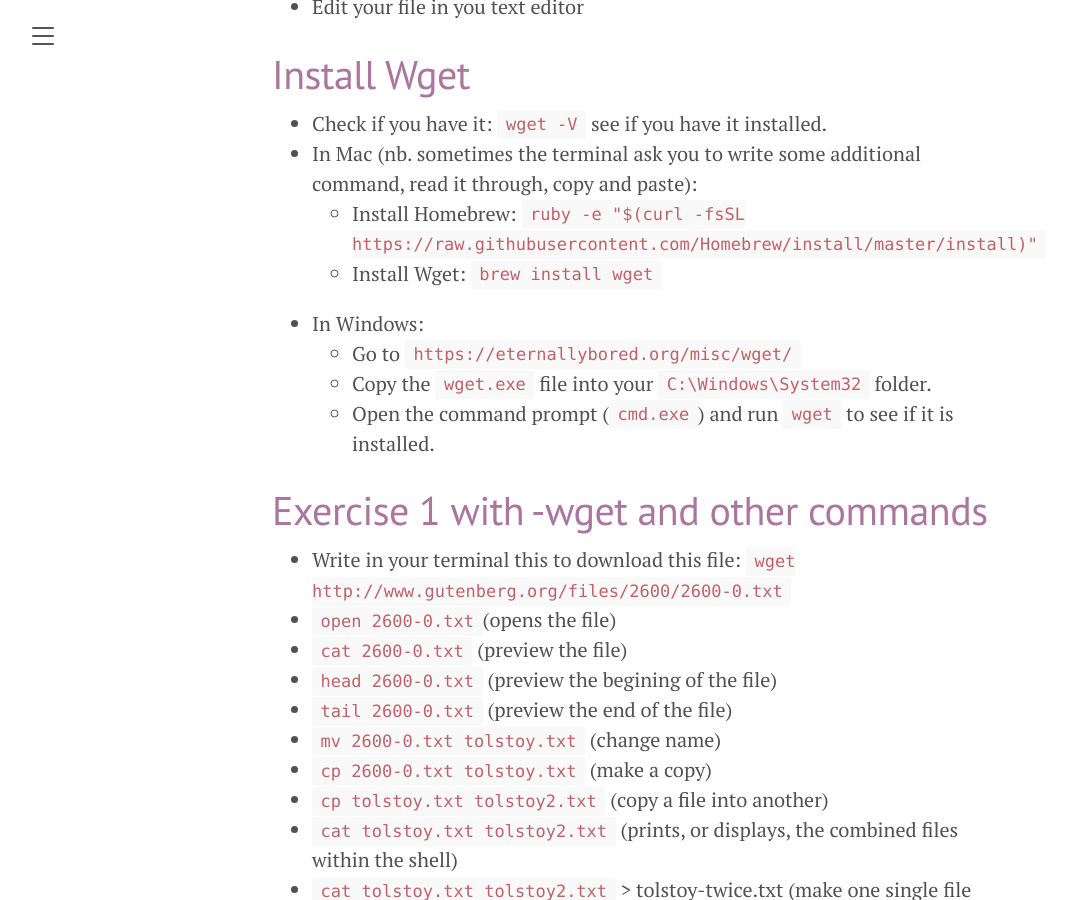
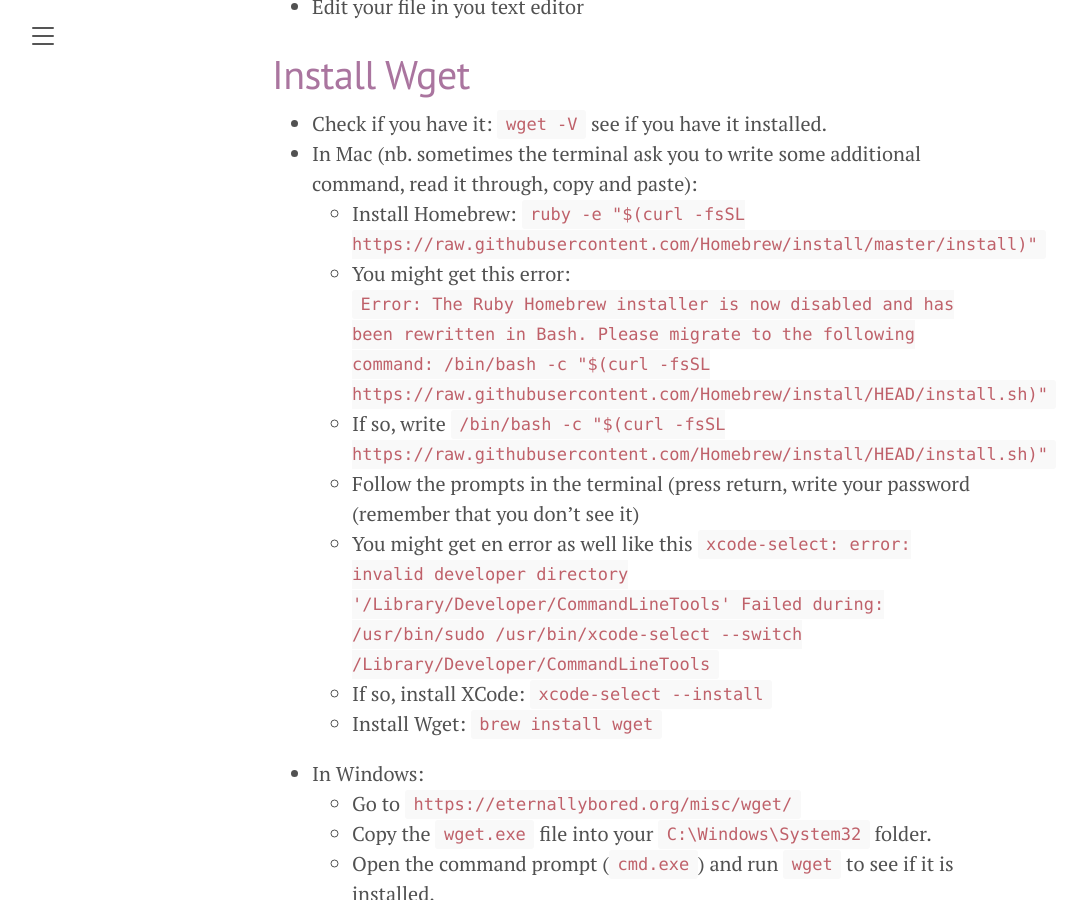
Before and after one commit to susannalles/DHPracticum_Spring23, a Jekyll site: the page built from exercises/3.Feb_2_2023.md, in a window 1280 px wide and 900 px high, scrolled down 1271 px. Shown: the whole window, without its empty margins (8-1085 px from the left). Built offline with Jekyll 4.4.1, drawn with Linux system fonts in a browser that asks for light colours.

Commit message:
Update 3.Feb_2_2023.md

```diff
--- a/exercises/3.Feb_2_2023.md
+++ b/exercises/3.Feb_2_2023.md
@@ -37,6 +37,16 @@ title: Class 3
 - Check if you have it: `wget -V` see if you have it installed.
 - In Mac (nb. sometimes the terminal ask you to write some additional command, read it through, copy and paste):
   * Install Homebrew: `ruby -e "$(curl -fsSL https://raw.githubusercontent.com/Homebrew/install/master/install)"`
+  * You might get this error:
+    `Error: The Ruby Homebrew installer is now disabled and has been rewritten in
+Bash. Please migrate to the following command:
+  /bin/bash -c "$(curl -fsSL https://raw.githubusercontent.com/Homebrew/install/HEAD/install.sh)"`
+  * If so, write `/bin/bash -c "$(curl -fsSL https://raw.githubusercontent.com/Homebrew/install/HEAD/install.sh)"`
+  * Follow the prompts in the terminal (press return, write your password (remember that you don't see it)
+  * You might get en error as well like this
+    `xcode-select: error: invalid developer directory '/Library/Developer/CommandLineTools'
+     Failed during: /usr/bin/sudo /usr/bin/xcode-select --switch /Library/Developer/CommandLineTools`
+  * If so, install XCode: `xcode-select --install`
   * Install Wget: `brew install wget`
 - In Windows:
   * Go to `https://eternallybored.org/misc/wget/`
```
